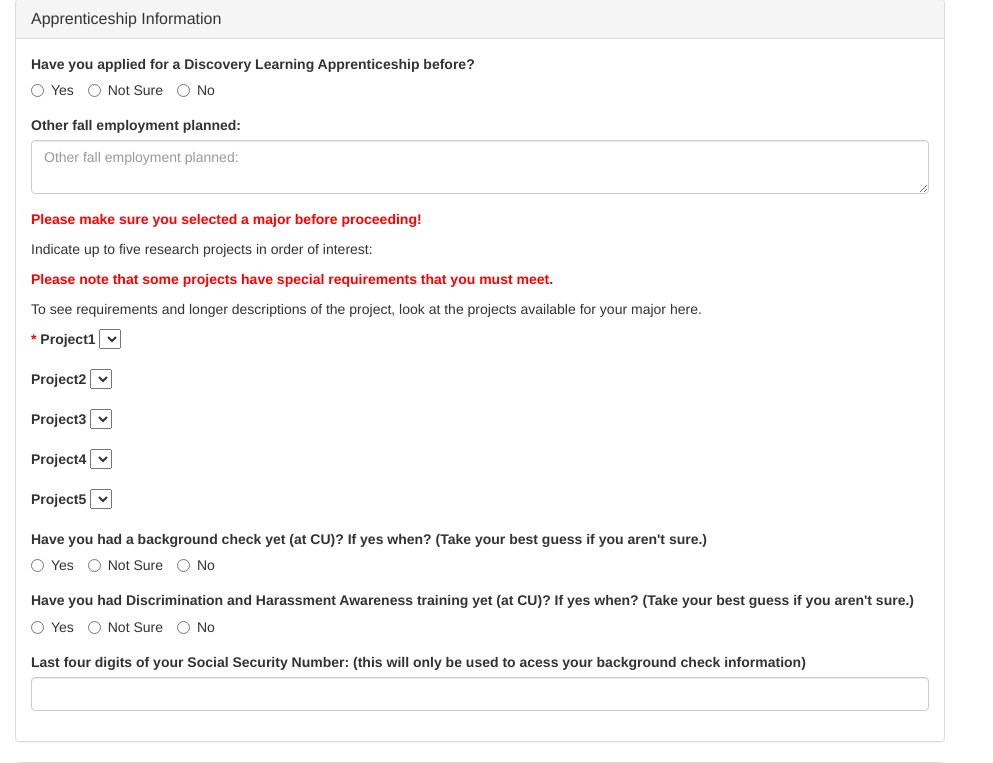
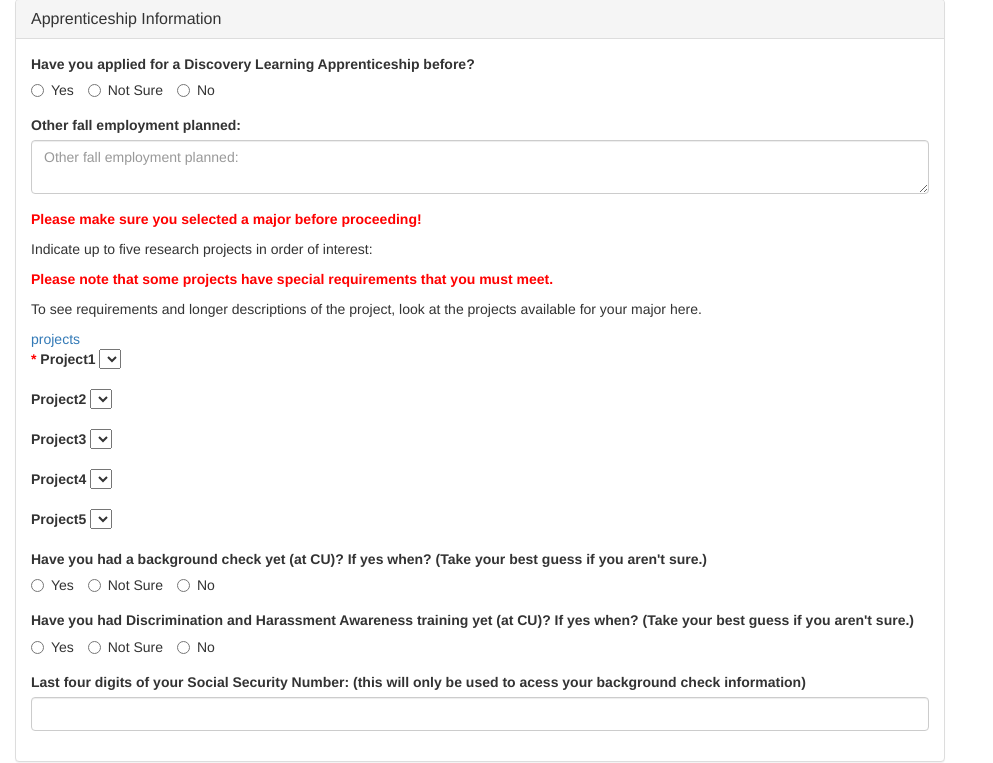
Before and after one commit to SerendpityZOEY/CUBoulderDLASite, a Flask app: page /student in a window 1280 px wide. Shown: the part 1638-2401 px from the top of the page, without its empty margins (0-993 px from the left). Run offline with Flask 2, Linux system fonts and the light colour scheme; data that the repository does not hold is empty; some libraries are stand-ins or nearby versions.

Commit message:
projects

```diff
--- a/app/templates/student.html
+++ b/app/templates/student.html
@@ -269,7 +269,7 @@
               <p><strong style="color:red">Please make sure you selected a major before proceeding!</strong></p>
               <p>Indicate up to five research projects in order of interest:</p>
               <p><strong style="color:red">Please note that some projects have special requirements that you must meet.</strong></p>
-              <p>To see requirements and longer descriptions of the project, look at the projects available for your major here.</p>
+              <p>To see requirements and longer descriptions of the project, look at the projects available for your major here.</p><a href='/project'>projects</a>
 
               <div class="form-group">
                 <label><span style="color:red;">* </span>Project1</label>
--- a/app/views.py
+++ b/app/views.py
@@ -180,7 +180,6 @@ def f_submit():
 
     radio5 = request.form['optradio5']
     print("check 25")
-
     conn = mysql.connect()
     cursor = conn.cursor()
     print(fName, phone1, email1, program1, radio0, name2, phone2, email2, program2, name3, phone3, email3,
```
Also changed, not shown: 1 other file.
